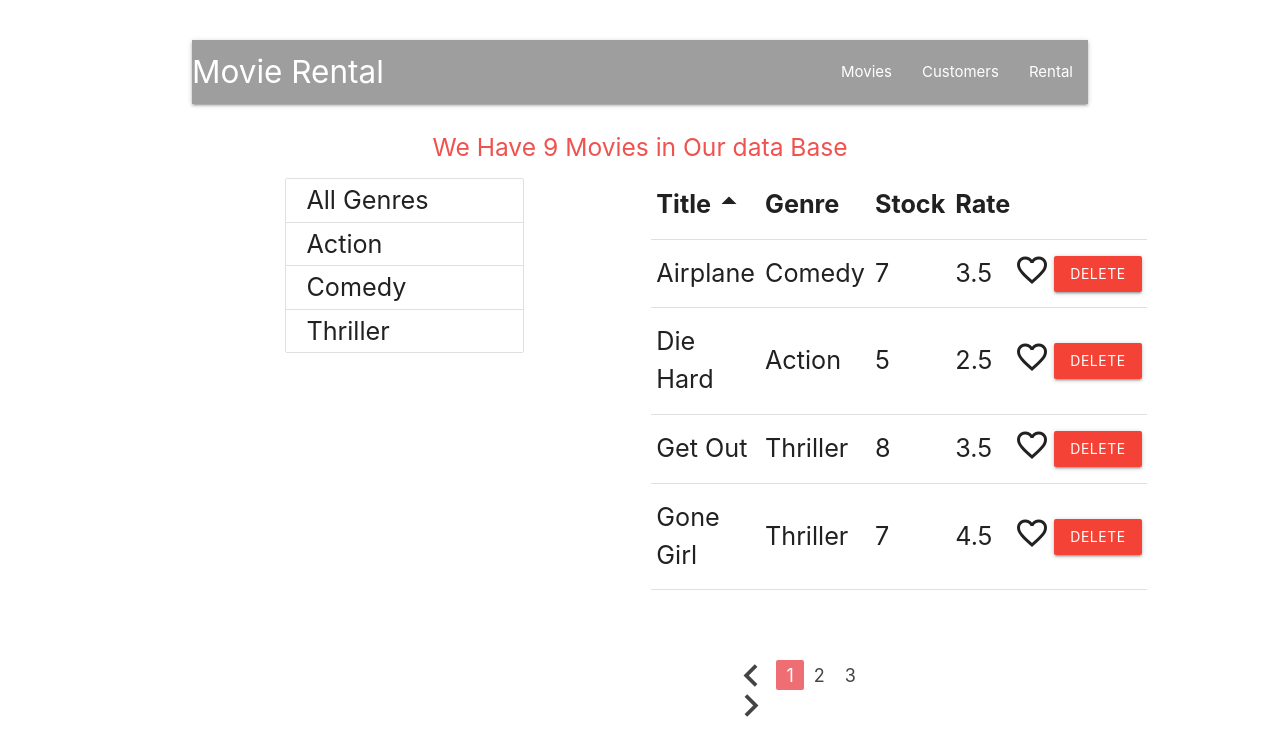
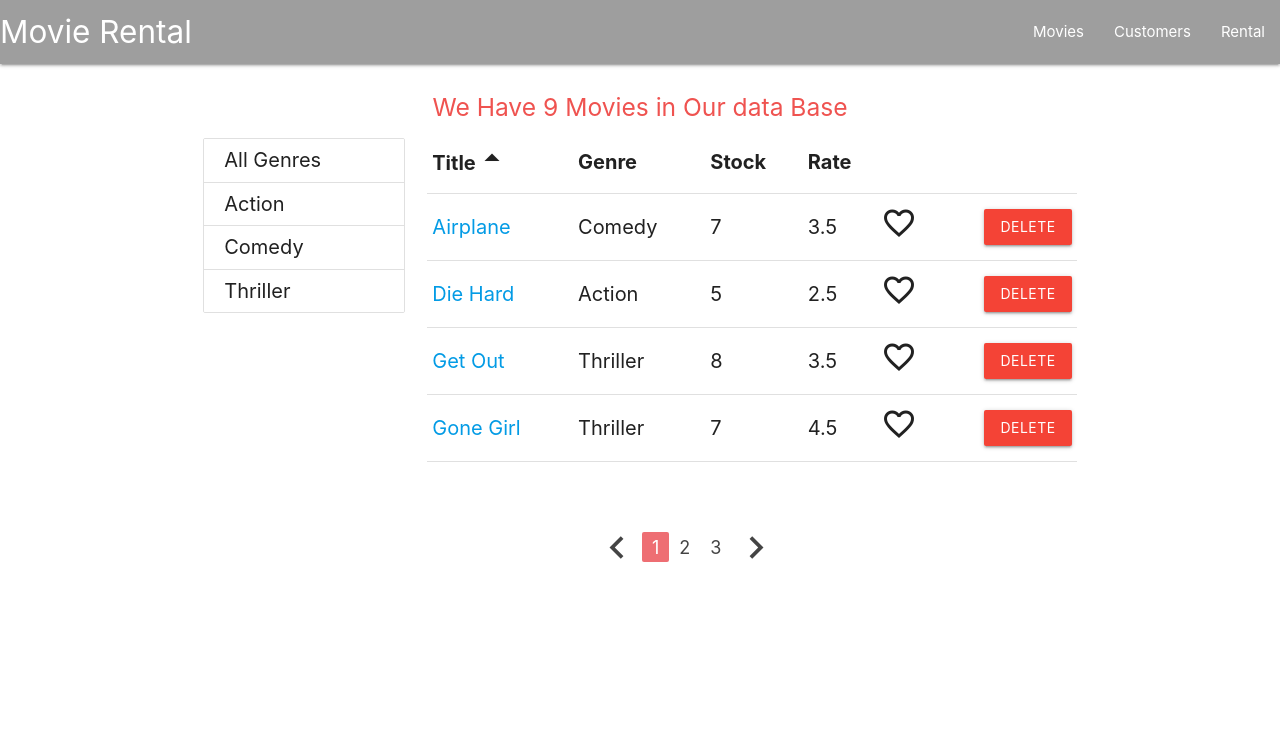
Before and after one commit to benk1/MovieRentalApp, a React (Create React App) app: page /movies in a window 1280 px wide. Shown: the top 756 px of the page. Built offline with nearby package versions, Linux system fonts and the light colour scheme.

Commit message:
add Routing to the App

```diff
--- a/src/App.js
+++ b/src/App.js
@@ -1,16 +1,33 @@
-import React from 'react';
+import React, { Component } from 'react';
+import { Route, Redirect, Switch } from 'react-router-dom';
 
 import './App.css';
 import Movies from './components/Movies';
 import NavBar from './components/NavBar';
+import NotFound from './components/NotFound';
+import Customers from './components/Customers';
+import Rentals from './components/Rentals';
+import MovieForm from './components/MovieForm';
 
-function App() {
-  return (
-    <div className=' container '>
-       <NavBar />
-      <Movies />
-    </div>
-  );
+class App extends Component {
+  render() {
+    return (
+      <>
+        <NavBar />
+        <div className=' container '>
+          <Switch>
+            <Route path='/movies/:id' component={MovieForm} />
+            <Route path='/movies' component={Movies} />
+            <Route path='/customers' component={Customers} />
+            <Route path='/rentals' component={Rentals} />
+            <Route path='/not-found' component={NotFound} />
+            <Redirect from='/' exact to='movies' />
+            <Redirect to='/not-found' />
+          </Switch>
+        </div>
+      </>
+    );
+  }
 }
 
 export default App;
--- a/src/components/Customers.jsx
+++ b/src/components/Customers.jsx
@@ -1,6 +1,6 @@
 import React from 'react';
 const Customers = () => {
-    return (  );
-}
+  return <h1>Customers</h1>;
+};
 
 export default Customers;
--- /dev/null
+++ b/src/components/MovieForm.jsx
@@ -0,0 +1,20 @@
+import React, { Component } from 'react';
+class MovieForm extends Component {
+  state = {};
+  render() {
+    const { match, history } = this.props;
+    return (
+      <div>
+        <h1>Movie Form {match.params.id}</h1>
+        <button
+          onClick={() => history.push('/movies')}
+          className='waves-effect waves-light btn-large blue darken-2 '
+        >
+          Save
+        </button>
+      </div>
+    );
+  }
+}
+
+export default MovieForm;
--- a/src/components/MovieTable.jsx
+++ b/src/components/MovieTable.jsx
@@ -1,11 +1,18 @@
 import React, { Component } from 'react';
+import { Link } from 'react-router-dom';
 import Like from './common/Like';
 //import TableHeader from './common/TableHeader';
 //import TableBody from './common/TableBody';
 import Table from './common/Table';
 class MovieTable extends Component {
   columns = [
-    { path: 'title', label: 'Title' },
+    {
+      path: 'title',
+      label: 'Title',
+      content: (movie) => (
+        <Link to={`/movies/${movie._id}`}>{movie.title}</Link>
+      ),
+    },
     { path: 'genre.name', label: 'Genre' },
     { path: 'numberInStock', label: 'Stock' },
     { path: 'dailyRentalRate', label: 'Rate' },
--- a/src/components/Movies.jsx
+++ b/src/components/Movies.jsx
@@ -93,20 +93,17 @@ class Movies extends Component {
 
     const movies = paginate(sorted, currentPage, pageSize);
     return (
-      <div className='container'>
+      <div>
         {message}
         <div className='row'>
-          <div className='col s5 pull-l1 list-group  '>
-            <span className='flow-text '>
+          <div className='col s4 m3  pull-s2    '>
             <ListGroup
               items={genres}
               selectedItem={this.state.selectedGenre}
               onItemSelect={this.handleGenreSelect}
             />
-            </span>
           </div>
-          <div className='col s6  push-l1  '>
-            <span className='flow-text'>
+          <div className='col s8  m9 push-s10 '>
             <MovieTable
               movies={movies}
               sortColumn={sortColumn}
@@ -114,7 +111,6 @@ class Movies extends Component {
               onDelete={this.handleDelete}
               onSort={this.handleSort}
             />
-            </span>
           </div>
         </div>
         <Pagination
--- a/src/components/NavBar.jsx
+++ b/src/components/NavBar.jsx
@@ -1,21 +1,21 @@
 import React from 'react';
-import { NavLink } from 'react-router-dom';
+import { Link, NavLink } from 'react-router-dom';
 const NavBar = () => {
   return (
     <nav>
       <div className='nav-wrapper grey darken-5   '>
-        <NavLink to='/' className='brand-logo '>
+        <Link to='/' className='brand-logo '>
           Movie Rental
-        </NavLink>
+        </Link>
         <ul id='nav-mobile' className='left hide-on-med-and-down right '>
           <li>
-            <NavLink to='/'>Movies</NavLink>
+            <NavLink to='/movies'>Movies</NavLink>
           </li>
           <li>
-            <NavLink to='/'>Customers</NavLink>
+            <NavLink to='/customers'>Customers</NavLink>
           </li>
           <li>
-            <NavLink to='/'>Rental</NavLink>
+            <NavLink to='/rentals'>Rental</NavLink>
           </li>
         </ul>
       </div>
--- /dev/null
+++ b/src/components/NotFound.jsx
@@ -0,0 +1,6 @@
+import React from 'react';
+const NotFound = () => {
+  return <h1>Not Found</h1>;
+};
+
+export default NotFound;
--- a/src/components/Rentals.jsx
+++ b/src/components/Rentals.jsx
@@ -1,6 +1,6 @@
 import React from 'react';
 const Rentals = () => {
-    return (  );
-}
+  return <h1>Rentals</h1>;
+};
 
 export default Rentals;
--- a/src/index.css
+++ b/src/index.css
@@ -1,13 +1,12 @@
 body {
   margin: 0;
-  padding: 40px 0 0 0;
+  padding: 0 0 0 0;
   font-family: -apple-system, BlinkMacSystemFont, 'Segoe UI', 'Roboto', 'Oxygen',
     'Ubuntu', 'Cantarell', 'Fira Sans', 'Droid Sans', 'Helvetica Neue',
     sans-serif;
   -webkit-font-smoothing: antialiased;
   -moz-osx-font-smoothing: grayscale;
   font-size: 20px;
-
 }
 
 code {
```
Lines whose indentation alone changed are shown as unchanged.
